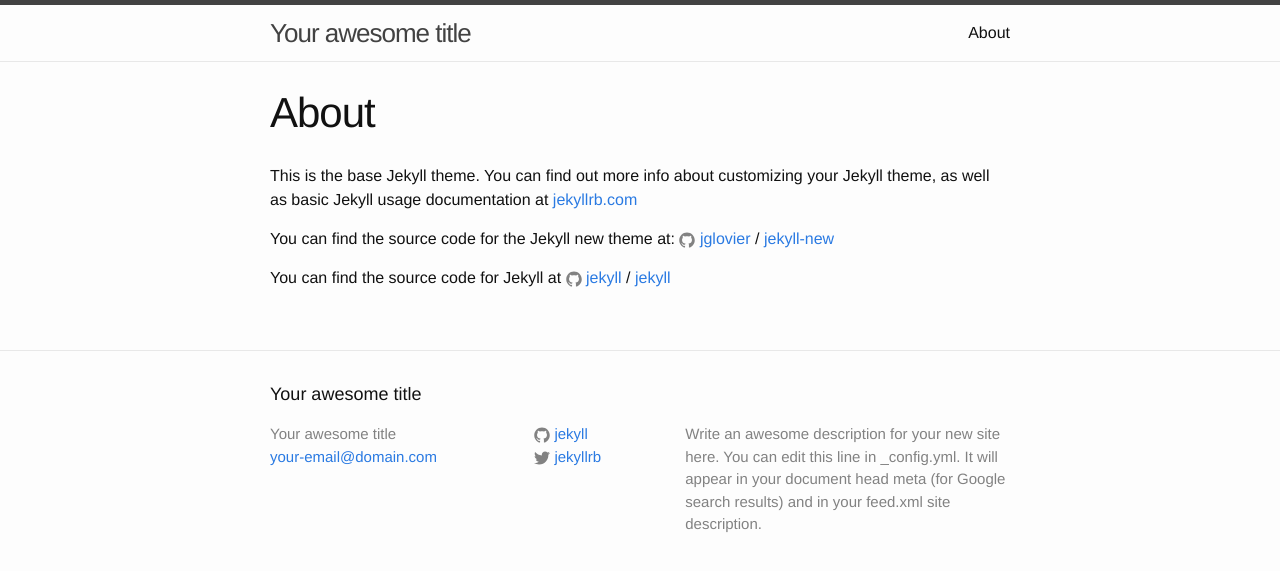
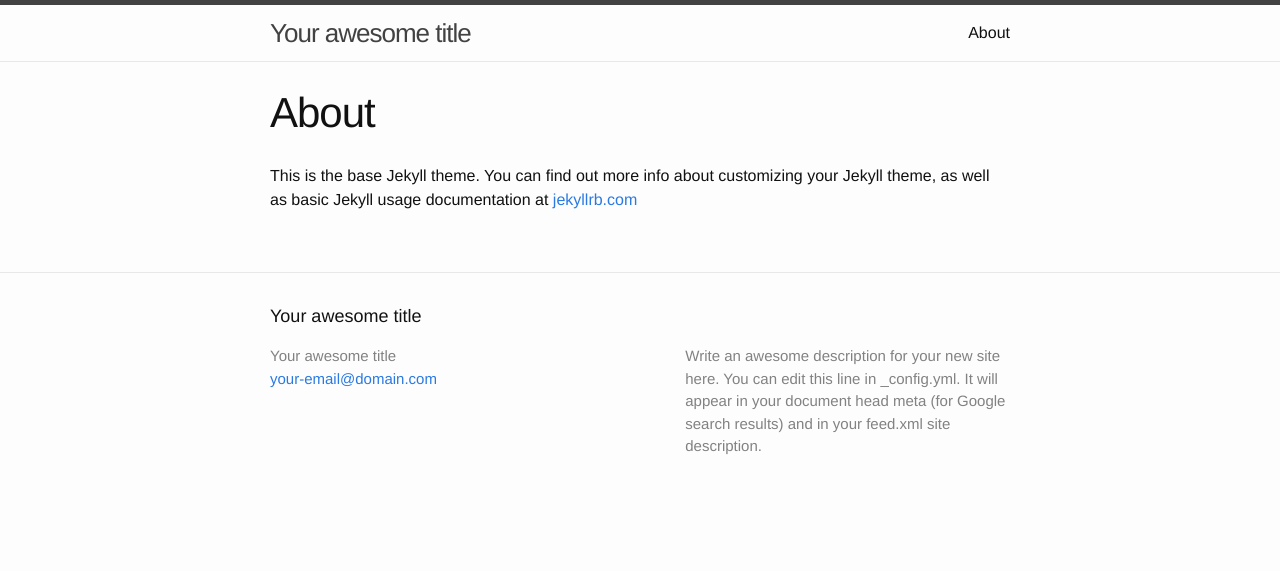
Before and after one commit to naher94/css-playground, a Jekyll site: the page built from about.md, in a window 1280 px wide. Shown: the top 571 px of the page. Built offline with Jekyll 4.4.1, drawn with Linux system fonts in a browser that asks for light colours.

Commit message:
Remove Unneeded Files

```diff
--- a/_includes/footer.html
+++ b/_includes/footer.html
@@ -16,13 +16,11 @@
         <ul class="social-media-list">
           {% if site.github_username %}
           <li>
-            {% include icon-github.html username=site.github_username %}
           </li>
           {% endif %}
 
           {% if site.twitter_username %}
           <li>
-            {% include icon-twitter.html username=site.twitter_username %}
           </li>
           {% endif %}
         </ul>
--- a/_includes/head.html
+++ b/_includes/head.html
@@ -8,5 +8,4 @@
 
   <link rel="stylesheet" href="{{ "/css/main.css" | prepend: site.baseurl }}">
   <link rel="canonical" href="{{ page.url | replace:'index.html','' | prepend: site.baseurl | prepend: site.url }}">
-  <link rel="alternate" type="application/rss+xml" title="{{ site.title }}" href="{{ "/feed.xml" | prepend: site.baseurl | prepend: site.url }}">
 </head>
--- a/_includes/icon-github.html
+++ /dev/null
@@ -1 +0,0 @@
-<a href="https://github.com/{{ include.username }}"><span class="icon icon--github">{% include icon-github.svg %}</span><span class="username">{{ include.username }}</span></a>
--- a/_includes/icon-twitter.html
+++ /dev/null
@@ -1 +0,0 @@
-<a href="https://twitter.com/{{ include.username }}"><span class="icon icon--twitter">{% include icon-twitter.svg %}</span><span class="username">{{ include.username }}</span></a>
--- a/about.md
+++ b/about.md
@@ -5,11 +5,3 @@
 ---
 
 This is the base Jekyll theme. You can find out more info about customizing your Jekyll theme, as well as basic Jekyll usage documentation at [jekyllrb.com](http://jekyllrb.com/)
-
-You can find the source code for the Jekyll new theme at:
-{% include icon-github.html username="jglovier" %} /
-[jekyll-new](https://github.com/jglovier/jekyll-new)
-
-You can find the source code for Jekyll at
-{% include icon-github.html username="jekyll" %} /
-[jekyll](https://github.com/jekyll/jekyll)
```
Also changed, not shown: _posts/2016-02-22-welcome-to-jekyll.markdown (deleted, +0 -25 lines), feed.xml (deleted, +0 -30 lines), _includes/icon-github.svg (deleted), _includes/icon-twitter.svg (deleted).
